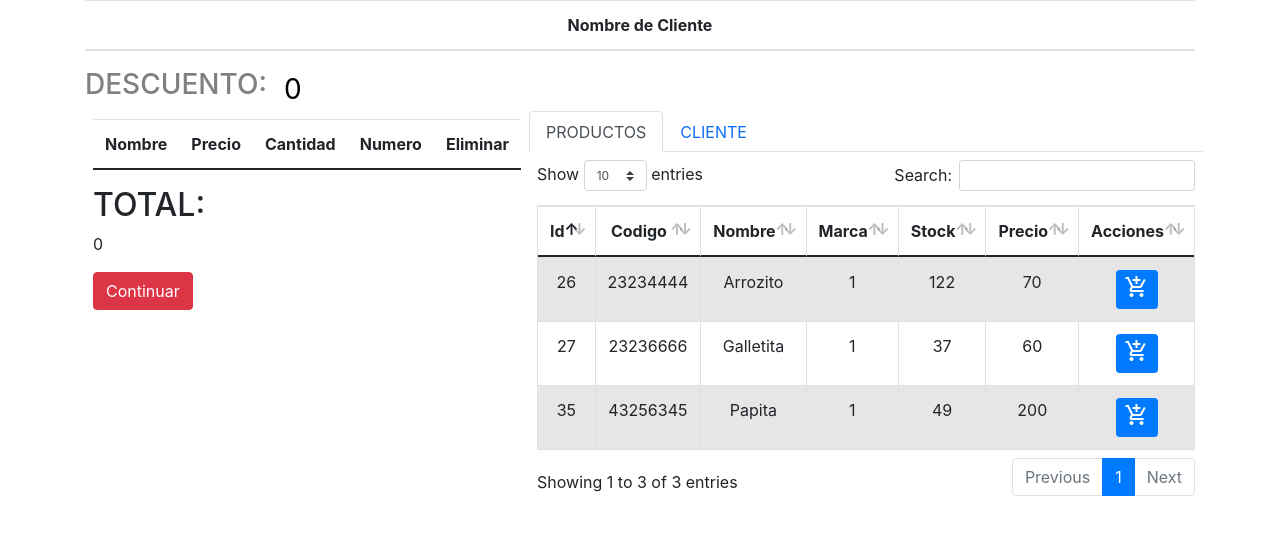
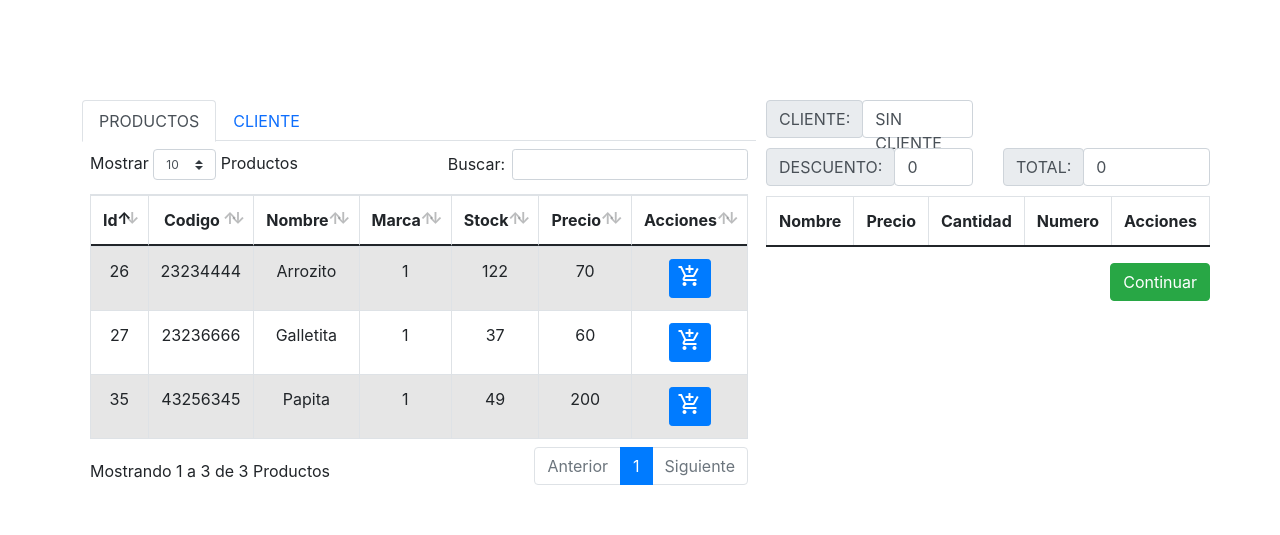
Before and after one commit to yanawalka/proyecto_progr, a PHP site: page / in a window 1280 px wide. Shown: the top 535 px of the page. Run offline with PHP 8.4, Linux system fonts and the light colour scheme; data comes from the database, SQL or seed files in the repository; lists and menus that the app fills with data are empty; some libraries are stand-ins or nearby versions.

Commit message:
Fixeo de Algunos Bugs y Mejora de Interfaz de Diseño

```diff
--- a/conexion.php
+++ b/conexion.php
@@ -5,7 +5,7 @@ class Conexion{
         define('servidor', 'localhost');
         define('nombre_bd', 'avenida');
         define('usuario', 'root');
-        define('password', 'Del1al6!');
+        define('password', '');
 
         $opciones = array(PDO::MYSQL_ATTR_INIT_COMMAND => "SET Names utf8");
 
--- a/index.css
+++ b/index.css
@@ -1,17 +1,27 @@
-.descuento{
+.descuento, .totalt, .clientediv{
     display: flex;
     align-items: center;
-    flex-direction: row;
 }
 
-.descuento>h3{
-    color: gray;
+#total, #tablaClientesCli, #clienteModalLabel, #totalModalLabel {
+    margin-bottom: 0;
 }
 
-.descuento>input{
-    border: none;
-    border-radius: 5px;
-    font-size: 28px;
+.totalDivCol {
+    display: flex;
+    align-items: center;
+    margin-right: 0px;
+}
+
+#totalModalLabel {
+    text-align: center;
+    width: 140px;
+    margin-right: 2px;
+}
+
+#target {
+    text-align: center;
+    width: 80px;
 }
 
 #backModal{
@@ -33,30 +43,19 @@
     border-radius: 8px;
 }
 
-.cerrar{
-    padding-right: 8px;
-    margin-top: 8px;
-    width: 100%;
+#botoncModal, #cerrarDrawer{
+    padding: 8px;
+    margin: 8px;
 }
 
-.tableBody{
-    width: 100%;
-    margin-bottom: 0%;
-    display: flex;
-    align-items: center;
-    flex-direction: row;
-    justify-content: space-around;
+#cerrarDrawer {
+    padding: 8px;
+    margin: 8px;
+    width: 40px;
 }
+
 
 .table{
     text-align: center;
+    margin-top: 10px;
 }
-
-.cerrar>h3{
-    padding-left: 28px;
-    margin-top: 8px;
-}
-
-.cerrar>button{
-    height: 50px;
-}
--- a/index.php
+++ b/index.php
@@ -30,41 +30,9 @@
 
 <body>
 
-<div class="container">
+<div class="container-xl">
     <div>
-            <table class="table" id="tablaClientesCli">
-                <thead class="thead-inverse">
-                    <tr>
-                        <th>Nombre de Cliente</th>
-                    </tr>
-                </thead>
-            </table>
-        <div class="descuento">
-            <h3>DESCUENTO:</h3>
-            <input style='margin-left: 15px' id="descuentito" value='0'>
-        </div>
-
-        </div>
-        <div class="d-flex bd-highlight">
-            <div class="p-2 flex-grow-1 bd-highlight">
-                <table class="table">
-                    <thead class="">
-                        <tr>
-                            <th>Nombre</th>
-                            <th>Precio</th>
-                            <th>Cantidad</th>
-                            <th>Numero</th>
-                            <th>Eliminar</th>
-                        </tr>
-                    </thead>
-                    <tbody id="tablaProductosComp">
-                    </tbody>
-                </table>
-                <H2>TOTAL:</H2>
-                <p id="total">0</p>
-                <button class="btn btn-danger" id="btnFinalizarComp">Continuar</button>
-            </div>
-
+        <div class="d-flex bd-highlight" style="margin-top: 100px">
 
             <div class="tab-content" id="myTabContent">
                 <ul class="nav nav-tabs" id="myTab" role="tablist">
@@ -93,7 +61,7 @@
                                                 <th>Marca</th>
                                                 <th>Stock</th>
                                                 <th>Precio</th>
-                                                <th>Acciones</th>
+                                                <th style="width: 48px;">Acciones</th>
                                             </tr>
                                         </thead>
                                     </table>
@@ -127,7 +95,52 @@
                     </div>
                 </div>
             </div>
+
+
+            <div class="flex-grow-1 bd-highlight" style="margin-left: 10px">
+            <div class="row">
+                <div class="clientediv col-6" style="margin-bottom: 10px">
+                    <div class="input-group-prepend">
+                        <span class="input-group-text">CLIENTE:</span>
+                    </div>
+                    <label id="tablaClientesCli" class="form-control">SIN CLIENTE</label>
+                </div>
+                <div class="totalt col-6">
+                </div>
+                <div class="descuento col-6">
+                    <div class="input-group-prepend">
+                        <span class="input-group-text">DESCUENTO:</span>
+                    </div>
+                    <input id="descuentito" class="form-control" value='0'>
+                </div>
+                <div class="totalt col-6">
+                    <div class="input-group-prepend">
+                        <span class="input-group-text">TOTAL:</span>
+                    </div>
+                    <label id="total" class="form-control">0</label>
+                </div>
+            </div>
+
+
+                <table class="table table-striped table-bordered table-condensed">
+                    <thead class="">
+                        <tr>
+                            <th>Nombre</th>
+                            <th>Precio</th>
+                            <th>Cantidad</th>
+                            <th>Numero</th>
+                            <th>Acciones</th>
+                        </tr>
+                    </thead>
+                    <tbody id="tablaProductosComp">
+                    </tbody>
+                </table>
+                <div class="d-flex justify-content-end">
+                    <button class="btn btn-success" id="btnFinalizarComp">Continuar</button>
+                </div>
+            </div>
         </div>
+
     </div>
 </div>
 
@@ -135,28 +148,29 @@
             <div class="drower">
                 <div class="headerModal" >
                     <div class="cerrar d-flex justify-content-between">
-                        <h3 >Detalle de venta</h3>
-                        <button id="cerrarDrawer" class="btn btn-info">X</button>
+                        <h3>TICKET DE VENTA</h3>
+                        <button id="cerrarDrawer" class="btn btn-danger">X</button>
                     </div>
                 </div>
-                <div>
-                    <table class="table" id="idModal">
-                        <thead class="">
+                <div id="clienteModal">
+                </div>
+                <div class="p-3 flex-grow-1 bd-highlight">
+                    <table class="table p-3" id="idModal">
+                        <thead class="thead-light">
                             <tr>
-                                <th>Nombre</th>
-                                <th>Precio</th>
-                                <th>Cantidad</th>
-                                <th>Precio por cantidad</th>
+                                <th>NOMBRE</th>
+                                <th>PRECIO</th>
+                                <th>CANTIDAD</th>
+                                <th>SUBTOTAL</th>
                             </tr>
                         </thead>
                         <tbody id="idModalBody">
                         </tbody>
                     </table>
-                </div>
-                <div class="tableBody" id="footerModal">
+                    <div id="totalModal">
                 </div>
                 <div class="d-flex justify-content-end">
-                    <button id="botoncModal" class="cerrar btn btn-info">Finalizar venta</button>
+                    <button id="botoncModal" class="btn btn-success">FINALIZAR VENTA</button>
                 </div>
         </div>
         <div>
--- a/main.js
+++ b/main.js
@@ -3,11 +3,8 @@ $(document).ready(function () {
   var total = 0;
   var id, opcion;
   var arrayObjeto = [];
-  console.log(arrayObjeto)
   var fila;
   var precio;
-  var recargo=0;
-  var descuento=0;
   tablaProductosComp=0
   var cliente = '';
   var objeto = {
@@ -22,6 +19,26 @@ $(document).ready(function () {
 
   opcion = 4;
   tablaProductos = $("#tablaProductos").DataTable({
+      language: {
+        "decimal": "",
+        "emptyTable": "No hay información",
+        "info": "Mostrando _START_ a _END_ de _TOTAL_ Productos",
+        "infoEmpty": "Mostrando 0 to 0 of 0 Productos",
+        "infoFiltered": "(Filtrado de _MAX_ total Productos)",
+        "infoPostFix": "",
+        "thousands": ",",
+        "lengthMenu": "Mostrar _MENU_ Productos",
+        "loadingRecords": "Cargando...",
+        "processing": "Procesando...",
+        "search": "Buscar:",
+        "zeroRecords": "Sin resultados encontrados",
+        "paginate": {
+            "first": "Primero",
+            "last": "Ultimo",
+            "next": "Siguiente",
+            "previous": "Anterior"
+          }
+      },
       ajax: {
         url: "consProd.php",
         method: "POST", //usamos el metodo POST
@@ -44,6 +61,26 @@ $(document).ready(function () {
 
   opcion = 4;
   tablaPersonas = $("#tablaPersonas").DataTable({
+      language: {
+        "decimal": "",
+        "emptyTable": "No hay información",
+        "info": "Mostrando _START_ a _END_ de _TOTAL_ Clientes",
+        "infoEmpty": "Mostrando 0 to 0 of 0 Clientes",
+        "infoFiltered": "(Filtrado de _MAX_ total Cliente)",
+        "infoPostFix": "",
+        "thousands": ",",
+        "lengthMenu": "Mostrar _MENU_ Clientes",
+        "loadingRecords": "Cargando...",
+        "processing": "Procesando...",
+        "search": "Buscar:",
+        "zeroRecords": "Sin resultados encontrados",
+        "paginate": {
+            "first": "Primero",
+            "last": "Ultimo",
+            "next": "Siguiente",
+            "previous": "Anterior"
+        }
+      },
       ajax: {
         url: "consCliente.php",
         method: "POST", //usamos el metodo POST
@@ -74,7 +111,7 @@ $(document).ready(function () {
   })
   // REEMPLAZAR CLI
   function agregarCli() {
-    document.getElementById("tablaClientesCli").innerHTML ="<tbody> <tr id='trTabla1'> <td><h3 style='color:gray'>"+cliente +" </h3></td> </tr> </tbody>";
+    document.getElementById("tablaClientesCli").innerHTML =""+cliente+"";
   }
 
   //AGREGAR PROD
@@ -130,7 +167,6 @@ $(document).ready(function () {
           arrayObjeto = [];
         }
         arrayObjeto.splice(i,1);
-        console.log(arrayObjeto);
         reloadTable();
         reloadTotal();
       }
@@ -226,18 +262,18 @@ $(document).ready(function () {
     $(".borrarfila").remove();
     for (i= 0 ; i < arrayObjeto.length ; i++)
     {
-      tablaProductosComp=document.getElementById("tablaProductosComp").innerHTML +="<tr class='borrarfila' id='borrarfila"+numerofila+"'><td>" +arrayObjeto[i].nombre +" </td> <td>" +arrayObjeto[i].precio +"</td><td> <input id='target' value='"+arrayObjeto[i].cantidad+"'> </td> <td>"+numerofila+"</td> <td style='display: none'>" +arrayObjeto[i].id +" </td> <td> <button class='btn btn-danger btn-sm btnEliminarComp'><i class='material-icons'>remove_shopping_cart</i></button> </td></tr>";
+      tablaProductosComp=document.getElementById("tablaProductosComp").innerHTML +="<tr class='borrarfila' id='borrarfila"+numerofila+"'><td>" +arrayObjeto[i].nombre +" </td> <td>" +arrayObjeto[i].precio +"</td><td> <input id='target' class='form-control' value='"+arrayObjeto[i].cantidad+"'> </td> <td>"+numerofila+"</td> <td style='display: none'>" +arrayObjeto[i].id +" </td> <td> <button class='btn btn-danger btn-sm btnEliminarComp'><i class='material-icons'>remove_shopping_cart</i></button> </td></tr>";
     }
   }
 
   //modal tabla
   $(document).on("click", "#btnFinalizarComp", function () {
-    console.log(arrayObjeto);
     if(cliente === '' || arrayObjeto == 0){
       alert('Ingrese producto o cliente')
     }else{
       $("#backModal").show();
-      $("#footerModal").html("<p>Nombre del cliente: "+cliente+"</p><p>Total: "+totalPorProducto+"</p>")
+      $("#clienteModal").html("<div class='totalt col-6'><div class='input-group-prepend'><span class='input-group-text'>CLIENTE:</span></div><label id='clienteModalLabel' class='form-control'>"+cliente+"</label></div>");
+      $("#totalModal").html("<div class='d-flex justify-content-end'><div class='totalDivCol'><div class='input-group-prepend'><span class='input-group-text'>TOTAL:</span></div><label id='totalModalLabel' class='form-control'>"+totalPorProducto+"</label></div></div>");
       for (i= 0 ; i < arrayObjeto.length ; i++)
       {
         idModalBody=document.getElementById("idModal").innerHTML +="<tr class='modalCerrar'><td>" +arrayObjeto[i].nombre +" </td> <td>" +arrayObjeto[i].precio +"</td><td> <p>"+arrayObjeto[i].cantidad+"</p> </td><td> <p>"+arrayObjeto[i].cantidad * arrayObjeto[i].precio +"</p> </td></tr>";
@@ -263,27 +299,23 @@ $(document).ready(function () {
     if(valordescuento != undefined){
       valordescuento = (valordescuento*totalPorProducto)/100;
       totalPorProducto = totalPorProducto - valordescuento;
+      document.getElementById("total").innerHTML = totalPorProducto;
     }
-    if(totalPorProducto === 0 || totalPorProducto == NaN || totalPorProducto === ''){
-        alert("Agregue una cantidad de productos correcta")
+    if(isNaN(totalPorProducto)){
+      reloadTotalVacio()
     }else{
       document.getElementById("total").innerHTML = totalPorProducto;
     }
-
   }
 
      //Keyup de descuento
     $(document).on("keyup", "#descuentito", function () {
       valordescuento = parseInt($("#descuentito").val());
       descuento = valordescuento;
-      console.log("valordescuento");
-      reloadTotal(valordescuento);
+      reloadTotal(descuento);
     });
 
-     //Keyup de recargo
-    $(document).on("keyup", "#recargito", function () {
-      valorrecargo = $("#recargito").val();
-      recargo =  valorrecargo;
-      reloadTotal();
-    });
+    function reloadTotalVacio() {
+      document.getElementById("total").innerHTML = '0';
+    }
 });
```
